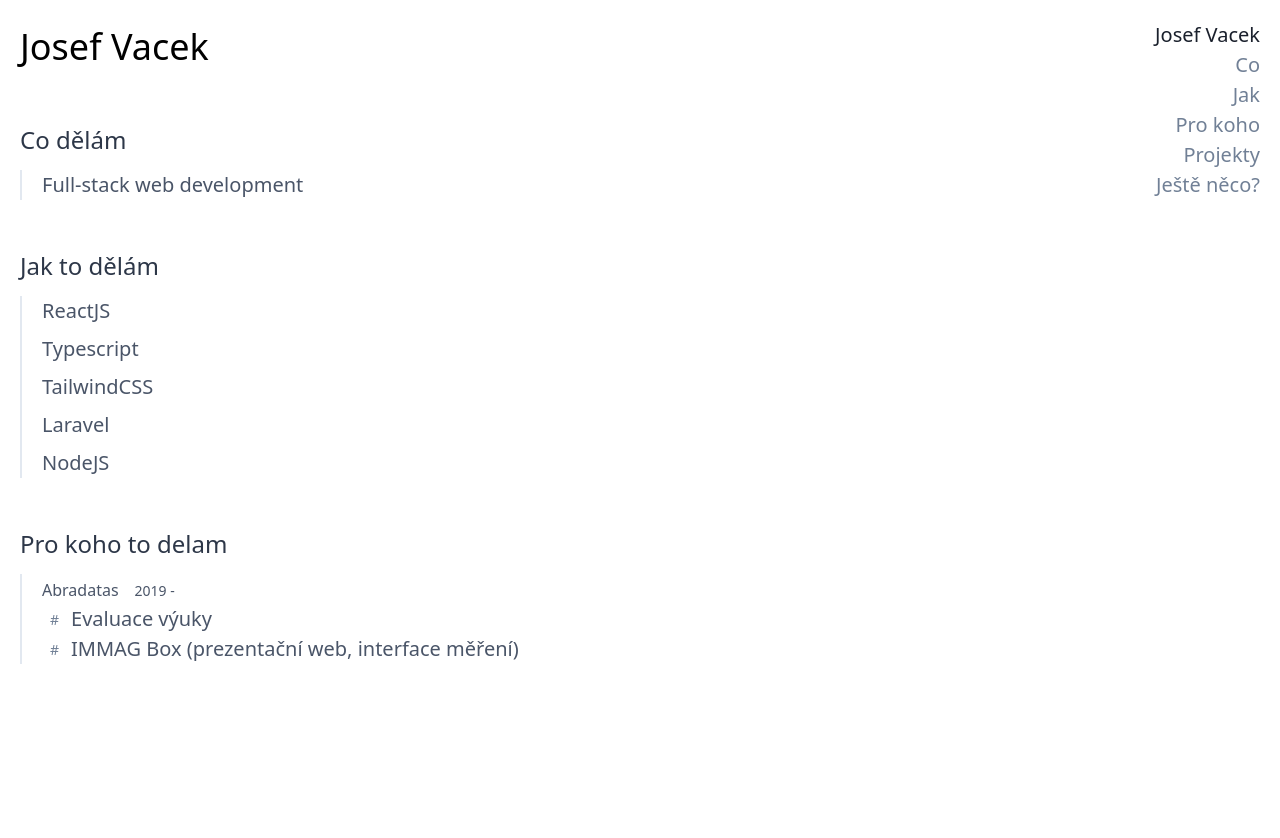
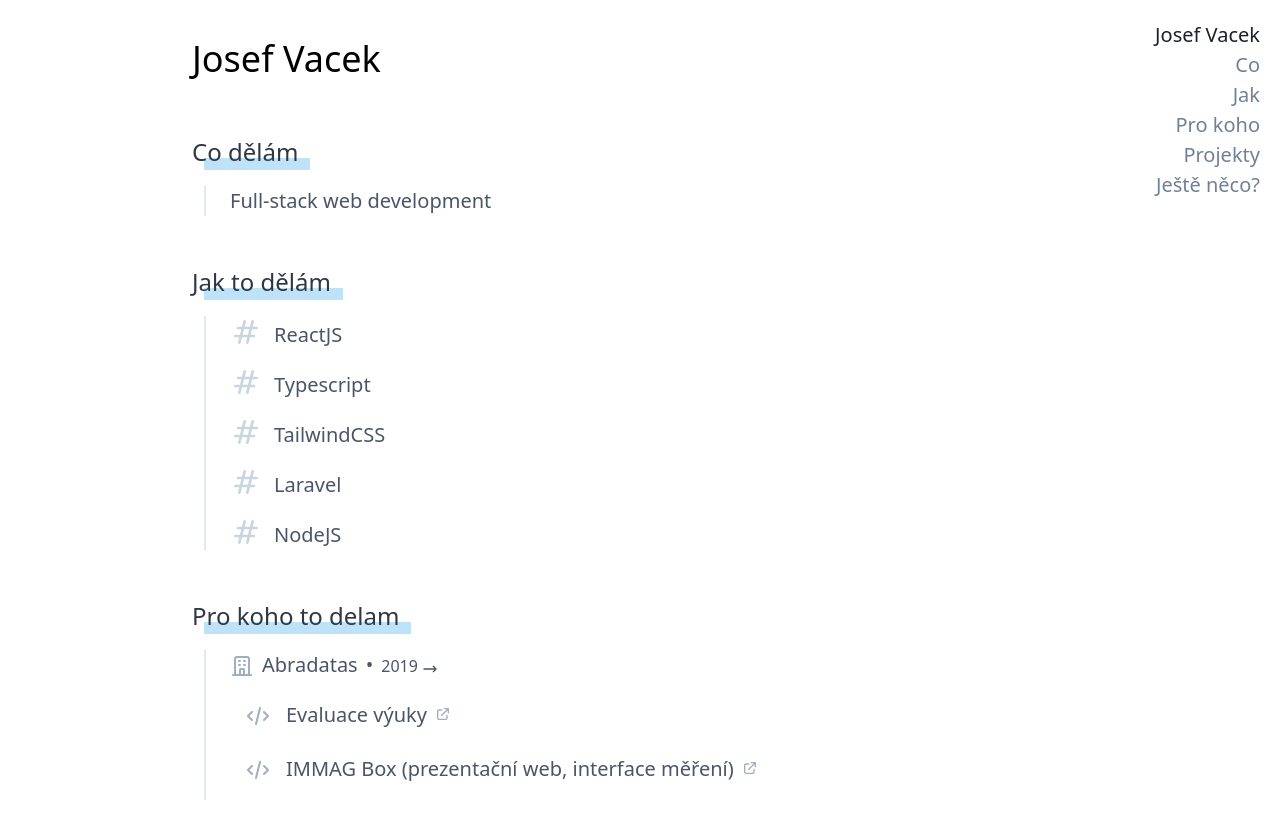
Before and after one commit to vacekj/portfolio, a React (Create React App) app: page / in a window 1280 px wide. Shown: the top 838 px of the page. Before the commit the page ends 800 px from the top, so only its background shows below. Built offline with nearby package versions, Linux system fonts and the light colour scheme.

Commit message:
styling updates

```diff
--- a/src/App.tsx
+++ b/src/App.tsx
@@ -14,18 +14,32 @@ function NavLink(props: React.ComponentProps<"a"> & { active?: boolean }) {
 function Section(props: React.ComponentProps<"a"> & { title?: string }) {
 	return (
 		<section className="my-12">
-			<h2 className="text-2xl text-gray-800 mb-3">{props.title}</h2>
-			<div className="text-xl text-gray-700 border-l-2 pl-5">{props.children}</div>
+			<h2 className="text-2xl text-gray-800 mb-4 relative inline-block">
+				<span className="relative z-10">{props.title}</span>
+				<div className="bg-blue-200 absolute bottom-0 w-full h-3 z-0 ml-3" />
+			</h2>
+			<div className="text-xl text-gray-700 border-l-2 pl-6 ml-3">{props.children}</div>
 		</section>
 	);
 }
 
-function Client(props: { name: string; projects: React.ReactNode; date: string }) {
+function Client(props: { name: string; projects: React.ReactNode; date: JSX.Element | string }) {
 	return (
 		<div className="mb-2">
-			<span className="pr-2 text-base">{props.name}</span>
-			<span className="pl-2 text-sm">{props.date}</span>
-			<div className="flex flex-col">{props.projects}</div>
+			<svg
+				fill="none"
+				stroke="currentColor"
+				strokeLinecap="round"
+				strokeLinejoin="round"
+				strokeWidth="2"
+				viewBox="0 0 24 24"
+				className="inline w-6 h-6 align-text-bottom text-gray-500"
+			>
+				<path d="M19 21V5a2 2 0 00-2-2H7a2 2 0 00-2 2v16m14 0h2m-2 0h-5m-9 0H3m2 0h5M9 7h1m-1 4h1m4-4h1m-1 4h1m-5 10v-5a1 1 0 011-1h2a1 1 0 011 1v5m-4 0h4" />
+			</svg>
+			<span className="px-2">{props.name}</span>•
+			<span className="pl-2 text-base">{props.date}</span>
+			<div className="flex flex-col mt-3">{props.projects}</div>
 		</div>
 	);
 }
@@ -34,13 +48,55 @@ function Project(props: { name: string; link: string }) {
 	return (
 		<>
 			<a
-				href={props.link}
-				className="px-2 inline-flex duration-100 ease-in-out self-start items-center hover:bg-indigo-100 rounded"
+				href={props.link ?? ""}
+				className="p-2 mb-2 duration-100 ease-in-out self-start items-center hover:bg-blue-100 rounded"
 			>
-				<span className="text-sm text-gray-600 pr-3">#</span>
+				<svg
+					fill="none"
+					stroke="currentColor"
+					strokeLinecap="round"
+					strokeLinejoin="round"
+					strokeWidth="2"
+					viewBox="0 0 24 24"
+					className="inline w-6 h-6 mr-4 ml-2 align-text-bottom text-gray-500"
+				>
+					<path d="M10 20l4-16m4 4l4 4-4 4M6 16l-4-4 4-4" />
+				</svg>
 				<span className="text-gray-700">{props.name}</span>
+				{props.link && (
+					<svg
+						fill="none"
+						stroke="currentColor"
+						strokeLinecap="round"
+						strokeLinejoin="round"
+						strokeWidth="2"
+						viewBox="0 0 24 24"
+						className="inline w-4 h-4 ml-2 align-baseline text-gray-500"
+					>
+						<path d="M10 6H6a2 2 0 00-2 2v10a2 2 0 002 2h10a2 2 0 002-2v-4M14 4h6m0 0v6m0-6L10 14" />
+					</svg>
+				)}
 			</a>
 		</>
+	);
+}
+
+function Technology(props: React.ComponentProps<"div">) {
+	return (
+		<div className="mb-4">
+			<svg
+				fill="none"
+				stroke="currentColor"
+				strokeLinecap="round"
+				strokeLinejoin="round"
+				strokeWidth="2"
+				viewBox="0 0 24 24"
+				className="w-8 h-8 align-text-bottom text-gray-400 inline mr-3"
+			>
+				<path d="M7 20l4-16m2 16l4-16M6 9h14M4 15h14" />
+			</svg>
+			{props.children}
+		</div>
 	);
 }
 
@@ -59,7 +115,7 @@ function App() {
 					<NavLink href="#anythingelse">Ještě něco?</NavLink>
 				</nav>
 			</div>
-			<main className="font-sans m-5">
+			<main className="font-sans m-5 max-w-4xl m-auto mt-8">
 				<h1 className="text-4xl">Josef Vacek</h1>
 				<Section title={"Co dělám"}>
 					<ul>
@@ -68,11 +124,11 @@ function App() {
 				</Section>
 				<Section title={"Jak to dělám"}>
 					<ul>
-						<li className="mb-2">ReactJS</li>
-						<li className="mb-2">Typescript</li>
-						<li className="mb-2">TailwindCSS</li>
-						<li className="mb-2">Laravel</li>
-						<li className="mb-2">NodeJS</li>
+						<Technology>ReactJS</Technology>
+						<Technology>Typescript</Technology>
+						<Technology>TailwindCSS</Technology>
+						<Technology>Laravel</Technology>
+						<Technology>NodeJS</Technology>
 					</ul>
 				</Section>
 				<Section title={"Pro koho to delam"}>
@@ -90,7 +146,22 @@ function App() {
 								/>
 							</>
 						}
-						date={"2019 -"}
+						date={
+							<span>
+								2019
+								<svg
+									fill="none"
+									stroke="currentColor"
+									strokeLinecap="round"
+									strokeLinejoin="round"
+									strokeWidth="2"
+									viewBox="0 0 24 24"
+									className="w-4 h-4 mx-1 align-text-bottom inline"
+								>
+									<path d="M17 8l4 4m0 0l-4 4m4-4H3" />
+								</svg>
+							</span>
+						}
 					/>
 				</Section>
 			</main>
```
